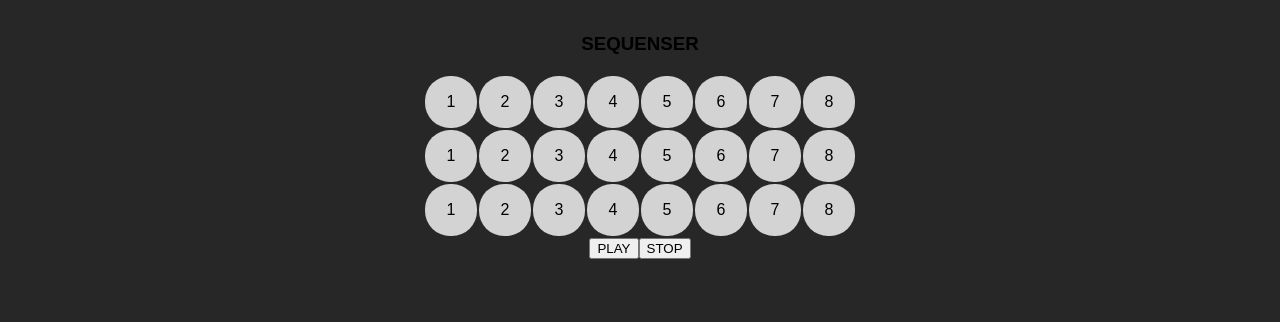
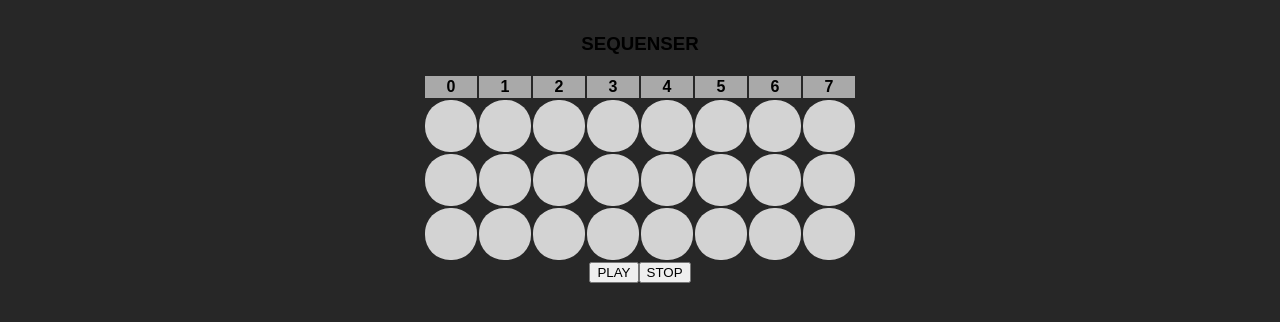
Before and after one commit to adamheldring/WatchYourTone, a React app in the folder frontend/: page / in a window 1280 px wide. Shown: the part 280-602 px from the top of the page. Built offline with nearby package versions, Linux system fonts and the light colour scheme.

Commit message:
added barIndicator

```diff
--- a/frontend/src/components/amodules/drumsGenerator.js
+++ b/frontend/src/components/amodules/drumsGenerator.js
@@ -1,7 +1,8 @@
 import Tone from "tone"
 
-export const drumsGenerator = time => {
+export const drumsGenerator = (drumMatrix) => {
   console.log('Hello from drums')
+  console.table(drumMatrix)
   const drums = [
     new Tone.MembraneSynth(),
     new Tone.Synth(),
@@ -20,11 +21,11 @@ export const drumsGenerator = time => {
 
   let index = 0
   Tone.Transport.bpm.value = 140
-  Tone.Transport.scheduleRepeat(() => {
+  Tone.Transport.scheduleRepeat((time) => {
     if (index % 2 === 0) drums[0].triggerAttackRelease("C1", "8n", time)
     if (index % 8 === 0) drums[1].triggerAttackRelease("C4", "8n", time)
+
     // drums[1].triggerAttackRelease("c7", "16n", time)
-
     // console.log(index)
     index++
   }, "8n")
--- a/frontend/src/components/amodules/sequenser/seqInstrument.js
+++ b/frontend/src/components/amodules/sequenser/seqInstrument.js
@@ -9,10 +9,12 @@ render() {
     <tr className="seqInstrument-row">
       {this.props.bars.map((bar, barIndex) => {
         return <td
-          className="noteBox"
+          className={this.props.drumMatrix[this.props.drumIndex][barIndex] ?
+            "noteBox noteBox--active" : "noteBox"
+          }
           key={barIndex}
           onClick={() => this.props.handleNoteClick(barIndex)}
-        >{barIndex+1}</td>
+        ></td>
       })}
     </tr>
   )
--- a/frontend/src/components/amodules/sequenser/sequenser.js
+++ b/frontend/src/components/amodules/sequenser/sequenser.js
@@ -15,7 +15,7 @@ state = {
 }
 
 componentDidMount = () => {
-  drumsGenerator()
+  drumsGenerator(this.state.drums)
 }
 componentWillUnmount = () => {
   Tone.Transport.stop()
@@ -49,12 +49,18 @@ render() {
       <h3>SEQUENSER</h3>
       <div className="drums-container">
         <table>
+          <thead>
+            <tr>
+              {this.state.drums[0].map((bars, index) => {
+                return <th className="barIndicator">{index}</th>
+              })}
+            </tr>
+          </thead>
           <tbody>
-
           {this.state.drums.map((drum, drumIndex) => {
             return <SeqInstrument
               key={drumIndex}
-              instrument={drumIndex}
+              drumIndex={drumIndex}
               bars={this.state.drums[drumIndex]}
               drumMatrix={this.state.drums}
               handleNoteClick={(barIndex) => this.handleNoteClick(drumIndex, barIndex)}
--- a/frontend/src/components/amodules/sequenser/sequenser.scss
+++ b/frontend/src/components/amodules/sequenser/sequenser.scss
@@ -6,6 +6,14 @@
   display: flex;
   justify-content: center;
   margin: auto;
+}
+
+.barIndicator {
+  margin-bottom: 60px;
+  height: 20px;
+  // border-radius: 10px;
+  color: black;
+  background: darkgrey;
 }
 
 .noteBox {
```
